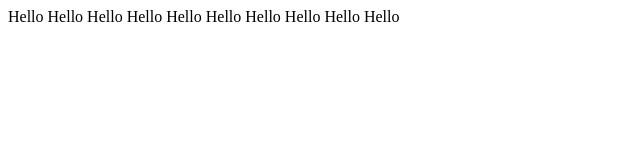
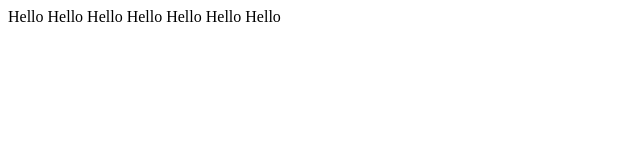
Before and after one commit to AndriiMyko/test_project, a plain HTML site: page index.html in a window 1280 px wide. Shown: the whole page, without its empty margins (0-640 px from the left). Drawn offline with Linux system fonts and the light colour scheme.

Commit message:
Instal commit 1

```diff
--- a/index.html
+++ b/index.html
@@ -14,9 +14,7 @@
   </head>
 
   <body>
-    Hello Hello
-    Hello Hello
-    Hello Hello
+    Hello     Hello Hello
     Hello Hello
     Hello Hello
   </body>
```
